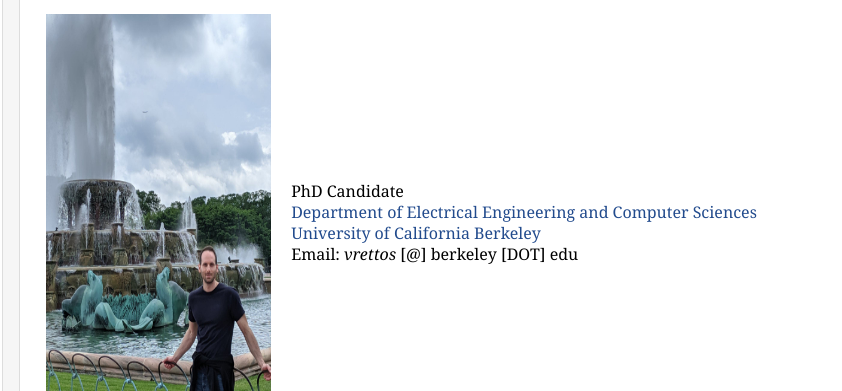
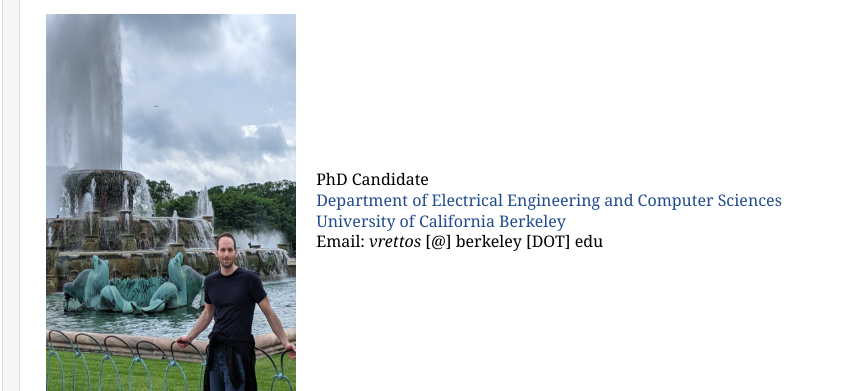
Before and after one commit to vrettos/vrettos.github.io, a plain HTML site: page index.html in a window 1280 px wide. Shown: the part 62-453 px from the top of the page, without its empty margins (0-842 px from the left). Drawn offline with Linux system fonts and the light colour scheme.

Commit message:
website test

```diff
--- a/index.html
+++ b/index.html
@@ -17,7 +17,7 @@
 <h1>Vrettos Moulos</h1>
 </div>
 <table class="imgtable"><tr><td>
-<a href="https://vrettos.github.io/"><img src="photos/vrettos.jpg" alt="Vrettos Moulos" width="225px" height="425px" /></a>&nbsp;</td>
+<a href="https://vrettos.github.io/"><img src="photos/vrettos.jpg" alt="Vrettos Moulos" width="250px" height="400px" /></a>&nbsp;</td>
 <td align="left"><p>PhD Candidate <br />
 <a href="https://eecs.berkeley.edu/">Department of Electrical Engineering and Computer Sciences</a> <br />
 <a href="https://www.berkeley.edu/">University of California Berkeley</a> <br />
```
Also changed, not shown: 1 other file.
